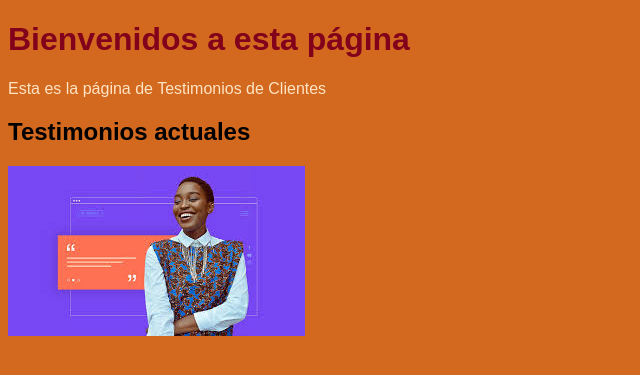
After one commit to Castillo-Cuevas183/mi_portal_web, a Django app: template mi_portal_web/my_app/templates/myapp/testimonios.html in a window 1280 px wide. The commit adds this page. Shown: the top 375 px of the page, without its empty margins (0-640 px from the left). Run offline with Django 3.2, Linux system fonts and the light colour scheme; the template is opened without the code that fills it, so the values that code supplies are empty.

Commit message:
se suben nuevos html

```diff
--- /dev/null
+++ b/mi_portal_web/my_app/static/css/style.css
@@ -0,0 +1,10 @@
+body{
+    font-family: Arial, sans-serif;
+    background-color: chocolate;
+}
+h1{
+    color: rgb(130, 2, 28);
+}
+p{
+    color:bisque
+}
--- /dev/null
+++ b/mi_portal_web/my_app/templates/myapp/testimonios.html
@@ -0,0 +1,20 @@
+<!DOCTYPE html>
+{% load static %}
+<html lang="en">
+<head>
+    <meta charset="UTF-8">
+    <meta name="viewport" content="width=device-width, initial-scale=1.0">
+    <title>Testimonios</title>
+    <link rel="stylesheet" href="{% static 'css/style.css' %}">
+</head>
+<body>
+    <h1>Bienvenidos a esta página</h1>
+    <p>Esta es la página de Testimonios de Clientes</p>
+
+        <section>
+            <h2>Testimonios actuales</h2>
+            <img src="static/css/img/testimonio.jpeg" alt="">
+    </section>
+
+</body>
+</html>
```
Also changed, not shown: mi_portal_web/my_app/templates/myapp/home.html (+23 -0 lines), mi_portal_web/my_app/templates/myapp/our_teams.html (added, +15 -0 lines), mi_portal_web/my_app/templates/myapp/potafolio.html (added, +15 -0 lines), mi_portal_web/my_app/static/css/img/testimonio.jpeg (added), 5 other files.
